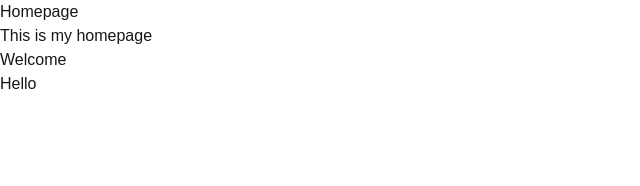
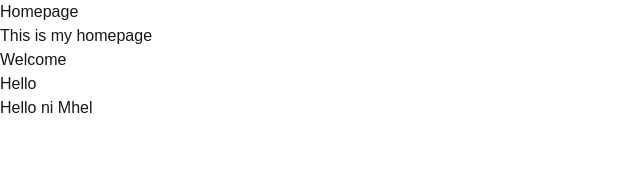
Before and after one commit to crazymeeks/next-js-codexa, a Next.js app: page / in a window 1280 px wide. Shown: the top 186 px of the page, without its empty margins (0-640 px from the left). Built offline with nearby package versions, Linux system fonts and the light colour scheme.

Commit message:
add hello ni Mhel

```diff
--- a/src/app/page.js
+++ b/src/app/page.js
@@ -7,6 +7,7 @@ export default function Home() {
           <p>This is my homepage</p>
           <p>Welcome</p>
           <p>Hello</p>
+          <p>Hello ni Mhel</p>
       </main>
     </>
   );
```
